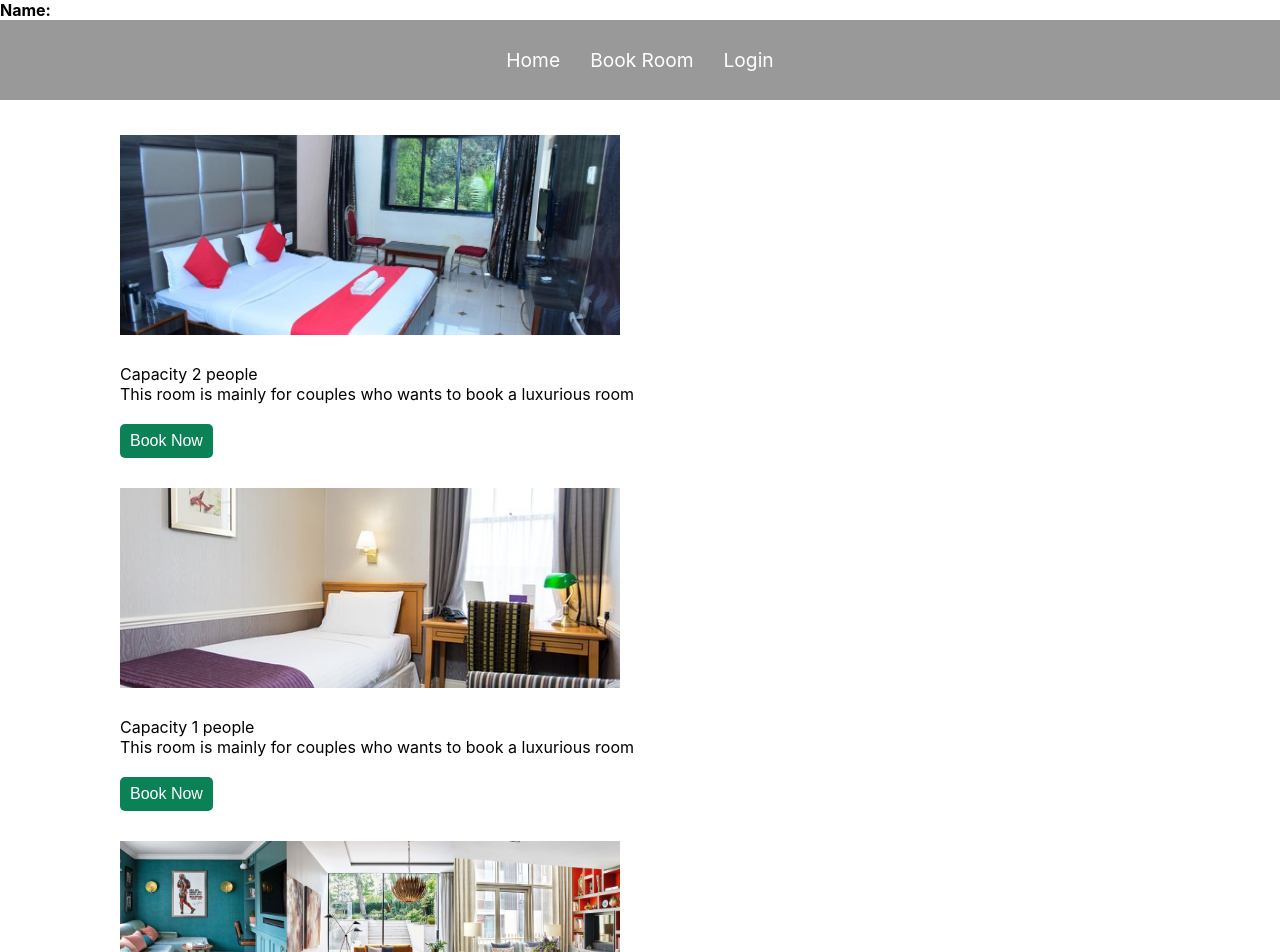
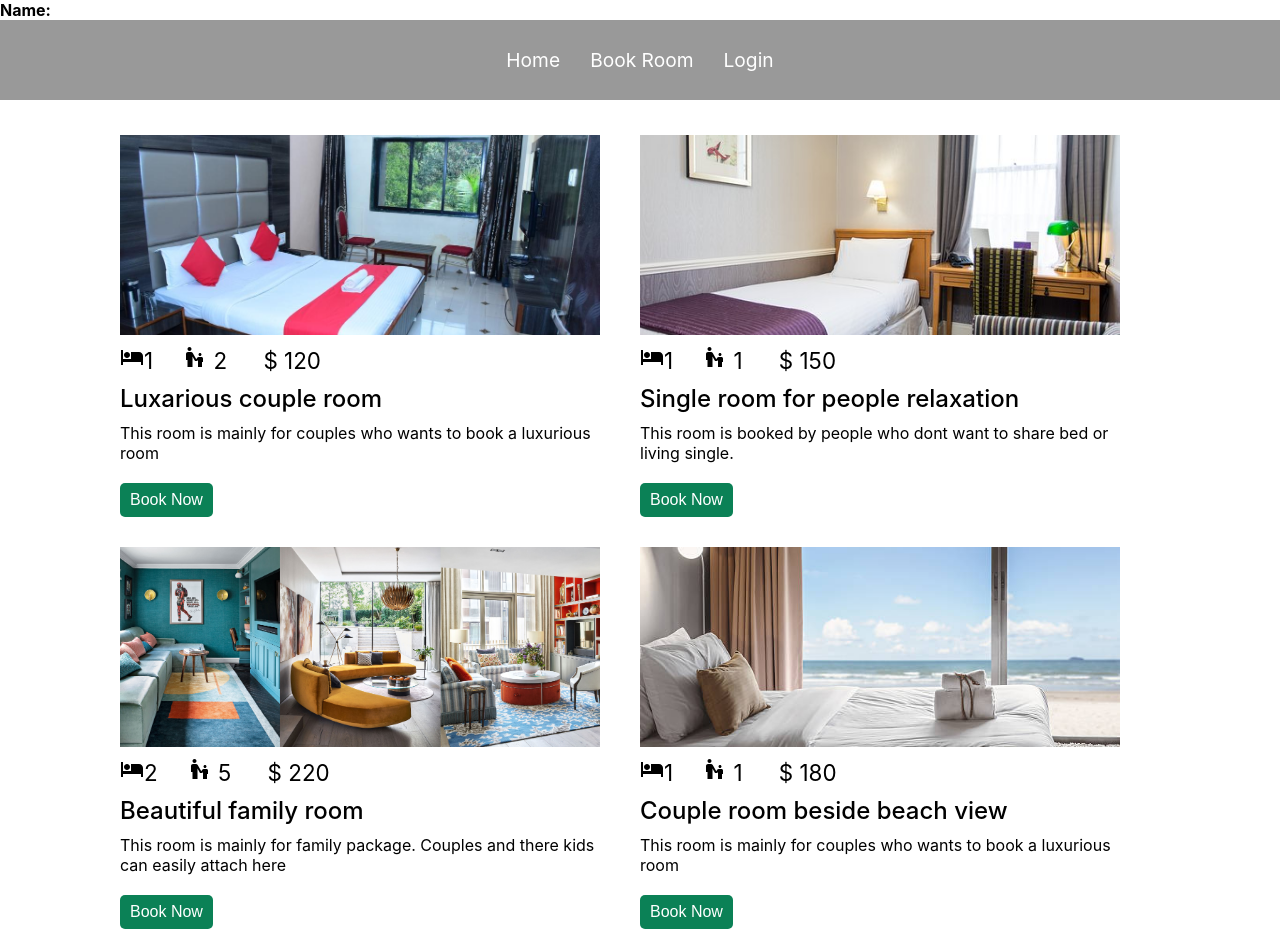
Before and after one commit to Nuralam30/room_booking_mangement, a React (Create React App) app: page /book in a window 1280 px wide. Shown: the top 952 px of the page. Built offline with nearby package versions, Linux system fonts and the light colour scheme.

Commit message:
room code updated

```diff
--- a/src/components/Book/Room/Room.css
+++ b/src/components/Book/Room/Room.css
@@ -1,13 +1,21 @@
 
 .room{
+    max-width: 500px;
     padding: 10px;
     margin: 5px 10px;
 }
 .room-image{
-    width: 500px;
+    width: 100%;
     height: 200px;
 }
 
+.room-info{
+    margin: 10px 0px;
+}
+.room-info span{
+    margin-right: 30px;
+    font-size: 1.4rem;
+}
 .room button{
     padding: 8px 10px;
     margin-top: 20px;
@@ -18,3 +26,7 @@
     font-size: 1rem;
     cursor: pointer;
 }
+.room h3{
+    color: #000;
+    margin-bottom: 10px;
+}
--- a/src/components/Book/Room/Room.js
+++ b/src/components/Book/Room/Room.js
@@ -2,9 +2,11 @@ import React, { useContext } from 'react';
 import { useNavigate } from 'react-router-dom';
 import { UserContext } from '../../../App';
 import './Room.css';
+import EscalatorWarningIcon from '@mui/icons-material/EscalatorWarning';
+import HotelIcon from '@mui/icons-material/Hotel';
 
 const Room = (props) => {
-    const { room, image, capacity, feature } = props.room;
+    const { roomName, image, bed, capacity, price, feature } = props.room;
     const [ loggedInUser, setLoggedInUser ] = useContext(UserContext);
 
     const roomImage = {
@@ -26,8 +28,14 @@ const Room = (props) => {
     return (
         <div className='room'>
             <div className="room-image" style={roomImage}></div>
-            <h3>{room}</h3>
-            <p>Capacity {capacity} people</p>
+
+            <div className="room-info">
+                <span><HotelIcon></HotelIcon>{bed}</span>
+                <span><EscalatorWarningIcon></EscalatorWarningIcon> {capacity} </span>
+                <span>$ {price}</span>
+            </div>
+
+            <h3>{roomName}</h3>
             <p>{feature}</p>
             <button onClick={handleBookRoom}>Book Now</button>
         </div>
--- a/src/components/Book/allData.js
+++ b/src/components/Book/allData.js
@@ -7,30 +7,38 @@ import beachRoom from '../images/beach-room.jpg';
 export const rooms = [
     {
         id: 1,
-        room: 'Luxarious couple room',
+        roomName: 'Luxarious couple room',
         image: coupleRoom,
+        bed: '1',
         capacity: '2',
+        price: 120,
         feature: 'This room is mainly for couples who wants to book a luxurious room'
     },
     {
         id: 2,
-        room: 'Luxarious couple room',
+        roomName: 'Single room for people relaxation',
         image: singleRoom,
+        bed: '1',
         capacity: '1',
-        feature: 'This room is mainly for couples who wants to book a luxurious room'
+        price: 150,
+        feature: 'This room is booked by people who dont want to share bed or living single.'
     },
     {
         id: 3,
-        room: 'Luxarious couple room',
+        roomName: 'Beautiful family room',
         image: familyRoom,
-        capacity: '1',
-        feature: 'This room is mainly for couples who wants to book a luxurious room'
+        bed: '2',
+        capacity: '5',
+        price: 220,
+        feature: 'This room is mainly for family package. Couples and there kids can easily attach here'
     },
     {
         id: 4,
-        room: 'Luxarious couple room',
+        roomName: 'Couple room beside beach view',
         image: beachRoom,
+        bed: '1',
         capacity: '1',
+        price: 180,
         feature: 'This room is mainly for couples who wants to book a luxurious room'
     }
 ]
--- a/src/components/Home/Home.css
+++ b/src/components/Home/Home.css
@@ -0,0 +1,6 @@
+
+.home p{
+    font-size: 1.3rem;
+    text-align: center;
+    margin: 20px;
+}
--- a/src/components/Home/Home.js
+++ b/src/components/Home/Home.js
@@ -1,12 +1,13 @@
 import React from 'react';
+import { Link } from 'react-router-dom';
 import Header from '../Header/Header';
 import './Home.css';
 
 const Home = () => {
     return (
-        <div className='header'>
+        <div className='home'>
             <Header></Header>
-            this is home
+            <p>Want to book a room ?<Link to='/book'> Book</Link></p>
         </div>
     );
 };
```
Also changed, not shown: src/components/Room/Room.js (deleted, +0 -11 lines), src/components/Room/Room.css (deleted).
